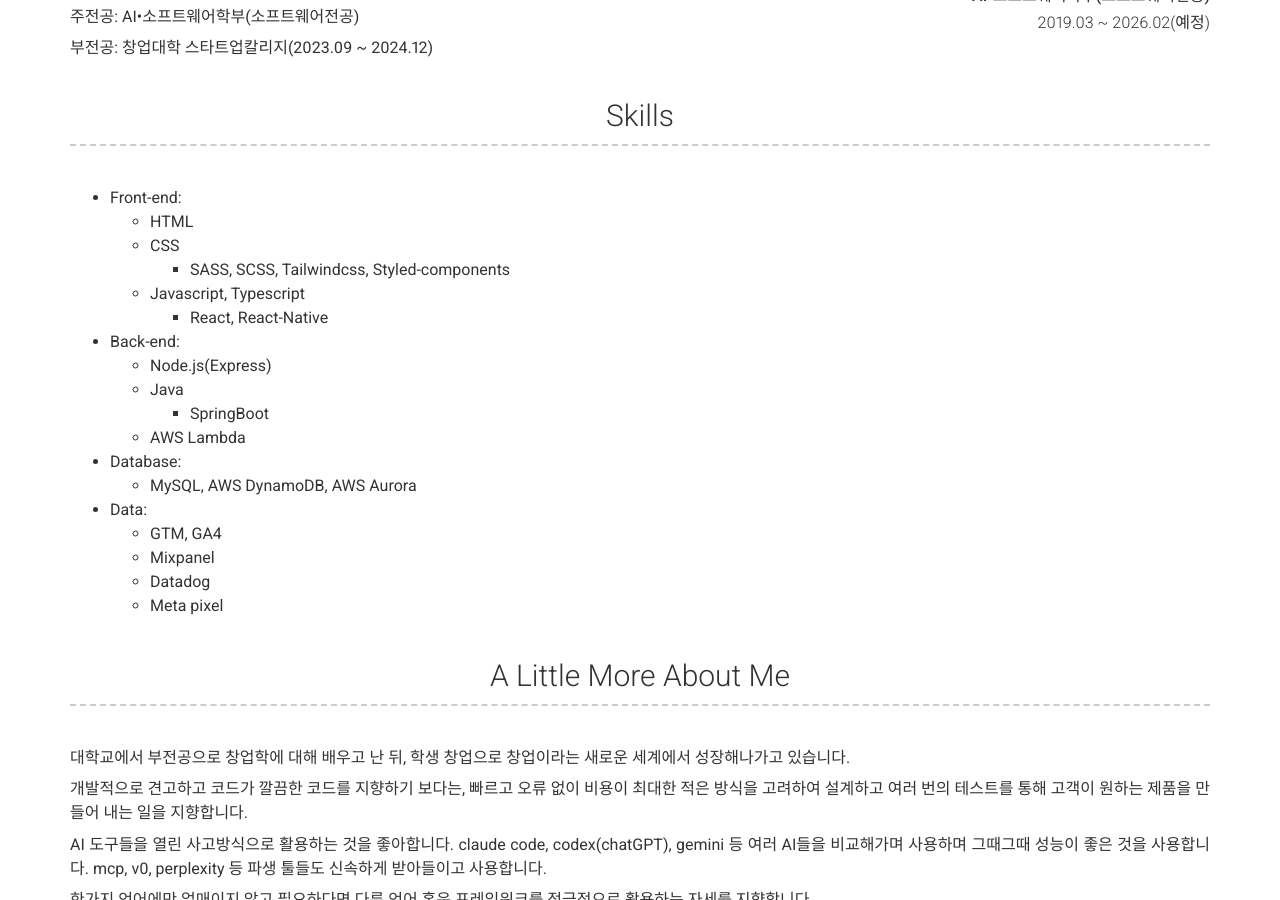
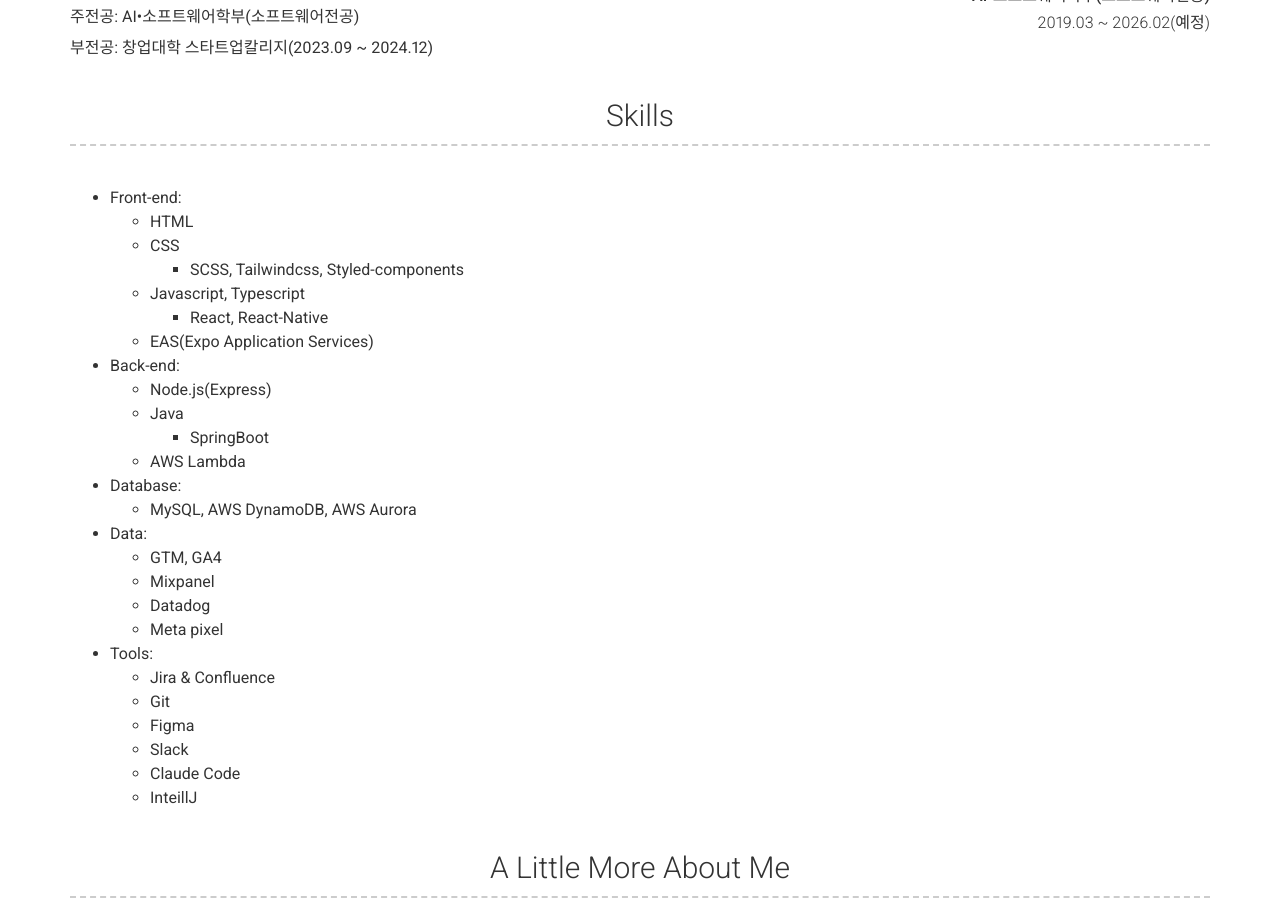
Before and after one commit to Hangyeol-SSeo/Hangyeol-SSeo.github.io, a Jekyll site: the page built from index.md, in a window 1280 px wide and 900 px high, scrolled down 2219 px. Built offline with Jekyll 4.4.1, drawn with Linux system fonts in a browser that asks for light colours; nearby versions of some CDN libraries.

Commit message:
Skills 추가

```diff
--- a/_config.yml
+++ b/_config.yml
@@ -187,9 +187,10 @@
       - Front-end:
         - HTML
         - CSS
-          - SASS, SCSS, Tailwindcss, Styled-components
+          - SCSS, Tailwindcss, Styled-components
         - Javascript, Typescript
           - React, React-Native
+        - EAS(Expo Application Services)
       - Back-end:
         - Node.js(Express)
         - Java
@@ -202,6 +203,13 @@
         - Mixpanel
         - Datadog
         - Meta pixel
+      - Tools:
+        - Jira & Confluence
+        - Git
+        - Figma
+        - Slack
+        - Claude Code
+        - InteillJ
 
   - title: A Little More About Me
     layout: text
```
Also changed, not shown: 2 other files.
